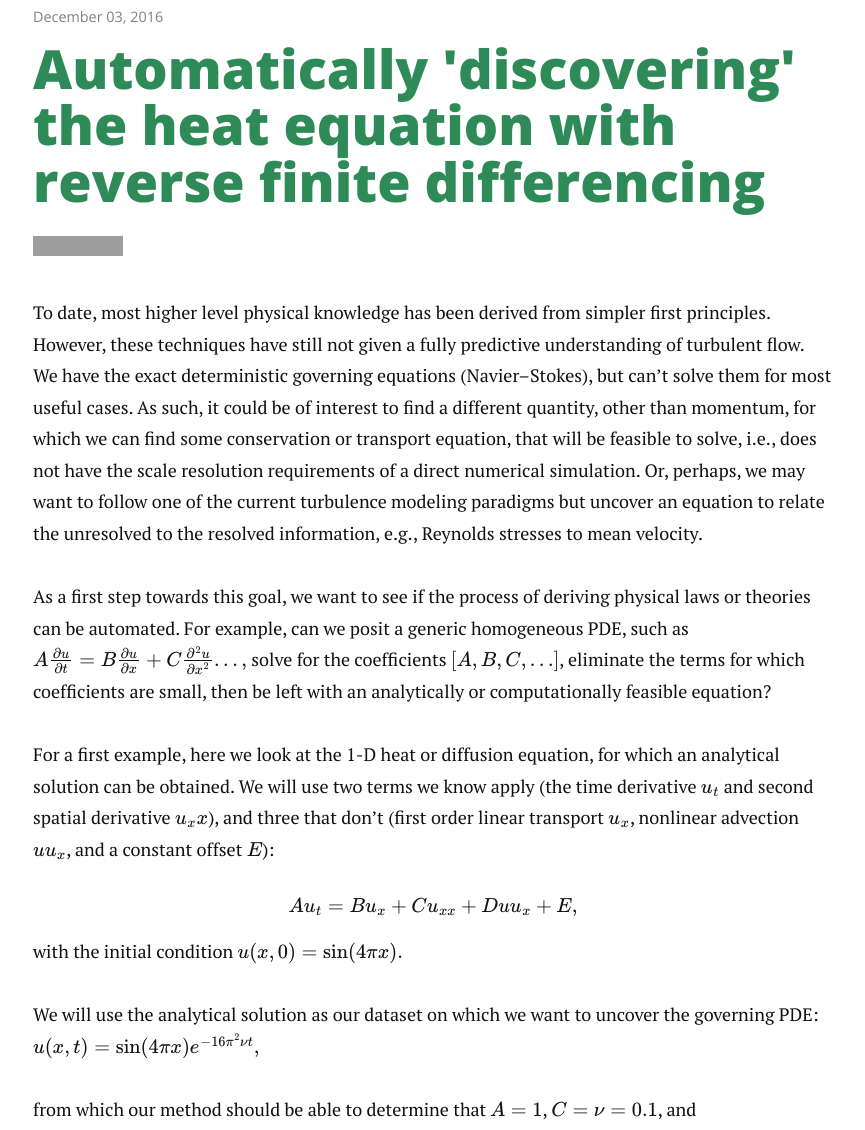
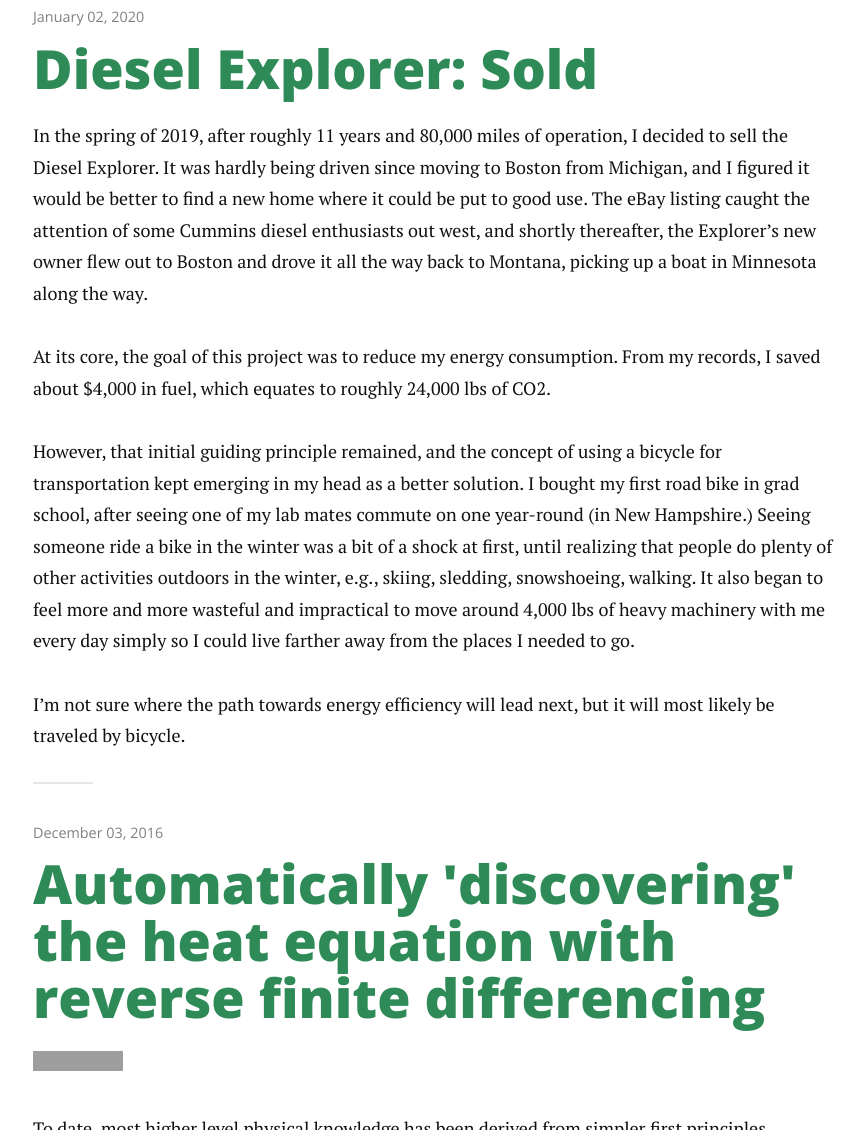
Before and after one commit to petebachant/petebachant.github.io, a Jekyll site: the page built from index.html, in a window 1280 px wide and 1400 px high. Shown: the part 270-1400 px from the top of the window, without its empty margins (207-1072 px from the left). Built offline with Jekyll 4.4.1, drawn with Linux system fonts in a browser that asks for light colours; nearby versions of some CDN libraries; formulas are drawn with MathJax 3; the list of posts is cut into pages by our own code; some of the changed text lies outside the part shown; grey boxes are pictures that could not be loaded.

Commit message:
Add Diesel Explorer sold post

```diff
--- /dev/null
+++ b/_posts/2020-01-02-diesel-explorer-sold.md
@@ -0,0 +1,40 @@
+---
+comments: true
+date: 2020-01-02
+layout: post
+slug: diesel-explorer-sold
+title: "Diesel Explorer: Sold"
+categories:
+- Engineering
+- Mobility
+- Projects
+- Diesel Explorer
+---
+
+In the spring of 2019, after roughly 11 years and 80,000 miles of operation,
+I decided to sell the Diesel Explorer.
+It was hardly being driven since moving to Boston from Michigan,
+and I figured it would be better to find a
+new home where it could be put to good use.
+The eBay listing caught the attention of some Cummins diesel
+enthusiasts out west, and shortly thereafter,
+the Explorer's new owner flew out to Boston and drove it all the way back to
+Montana, picking up a boat in Minnesota along the way.
+
+At its core, the goal of this project was to reduce my energy consumption.
+From my records, I saved about $4,000 in fuel, which equates to roughly
+24,000 lbs of CO2.
+
+However, that initial guiding principle remained, and the concept of using
+a bicycle for transportation kept emerging in my head as a better solution.
+I bought my first road bike in grad school, after seeing one of my lab mates
+commute on one year-round (in New Hampshire.)
+Seeing someone ride a bike in the winter was a bit of a shock at first,
+until realizing that people do plenty of other activities outdoors in the
+winter, e.g., skiing, sledding, snowshoeing, walking.
+It also began to feel more and more wasteful and impractical to
+move around 4,000 lbs of heavy machinery with me every day simply so I could
+live farther away from the places I needed to go.
+
+I'm not sure where the path towards energy efficiency will
+lead next, but it will most likely be traveled by bicycle.
```
Also changed, not shown: _pages/diesel-explorer.md (+2 -0 lines).
